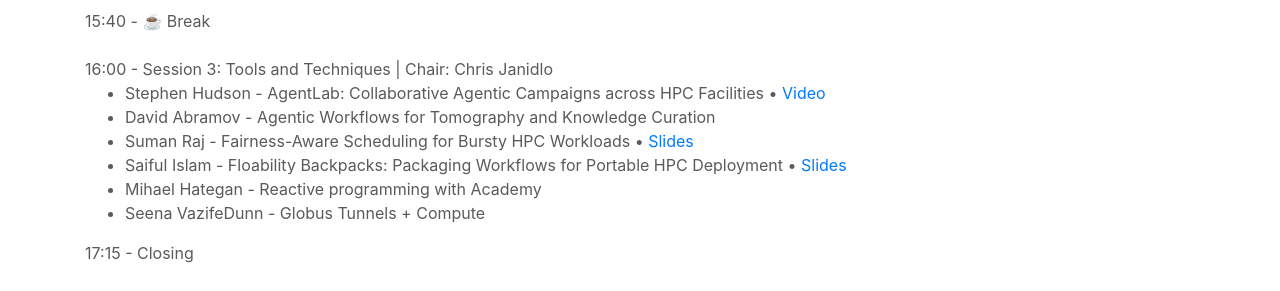
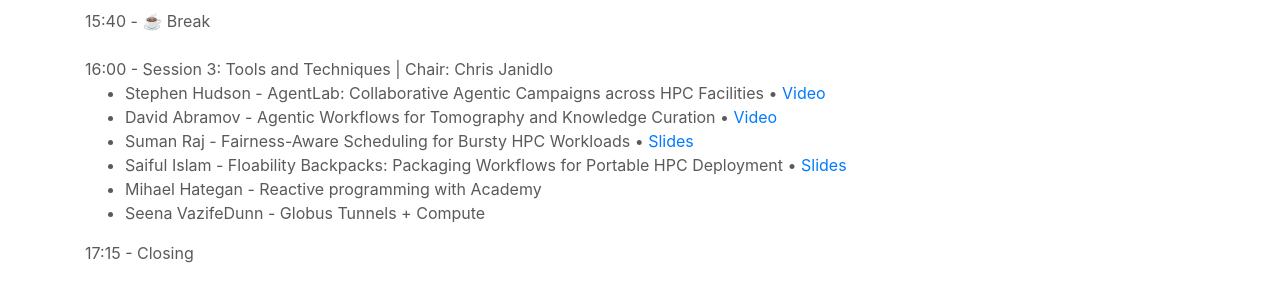
Before and after one commit to Parsl/parsl.github.io, a Jekyll site: the page built from parslfest/apex2026.html, in a window 1280 px wide and 900 px high, scrolled down 1058 px. Shown: the part 153-444 px from the top of the window. Built offline with Jekyll 4.4.1, drawn with Linux system fonts in a browser that asks for light colours.

Commit message:
Add David video

```diff
--- a/parslfest/apex2026.html
+++ b/parslfest/apex2026.html
@@ -91,7 +91,7 @@
 16:00 - Session 3: Tools and Techniques | Chair: Chris Janidlo
 <ul>
 <li>Stephen Hudson - AgentLab: Collaborative Agentic Campaigns across HPC Facilities   • <a href="https://youtu.be/apNEGBL4ypM">Video</a> </li>
-<li>David Abramov - Agentic Workflows for Tomography and Knowledge Curation   </li>
+<li>David Abramov - Agentic Workflows for Tomography and Knowledge Curation   • <a href="https://youtu.be/ZsvadcTKIsU">Video</a> </li>
 <li>Suman Raj - Fairness-Aware Scheduling for Bursty HPC Workloads   • <a href="2026/scheduling-bursty-hpc.pdf" target="_blank">Slides</a></li>
 <li>Saiful Islam - Floability Backpacks: Packaging Workflows for Portable HPC Deployment • <a href="2026/islam-floability.pdf" target="_blank">Slides</a> </li>
 <li>Mihael Hategan - Reactive programming with Academy </li>
```
